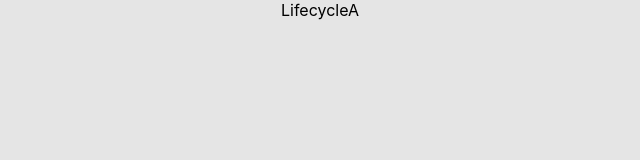
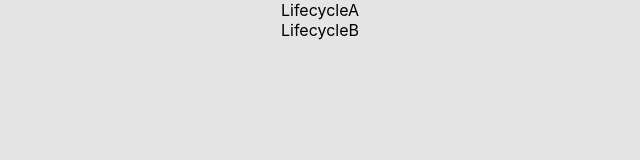
Before and after one commit to RazzSunuwar/React-Practice, a React (Create React App) app: page / in a window 1280 px wide. Shown: the top 160 px of the page, without its empty margins (320-960 px from the left). Built offline with nearby package versions, Linux system fonts and the light colour scheme.

Commit message:
Lifecycle method

```diff
--- a/src/components/LifecycleMethods/LifecycleA.js
+++ b/src/components/LifecycleMethods/LifecycleA.js
@@ -1,5 +1,6 @@
 import React from 'react';
 import { Component } from 'react';
+import LifecycleB from './LifecycleB';
 
 
 class LifecycleA extends Component{
@@ -24,7 +25,8 @@
         console.log('LifecycleA render')
         return(
             <div>
-                LifecycleA
+                <div>LifecycleA</div> {/* Parent component */}
+                <LifecycleB />  {/* Child component */}
             </div>
         )
     }
--- /dev/null
+++ b/src/components/LifecycleMethods/LifecycleB.js
@@ -0,0 +1,33 @@
+import React from 'react';
+import { Component } from 'react';
+
+
+class LifecycleB extends Component{
+    constructor(props){
+        super(props)
+        this.state = {
+            name: 'Viswas'
+        }
+        console.log('LifecycleB constructor');
+    }
+
+    componentDidMount() {
+        console.log('LifecycleB componentDidMount')
+    }
+
+    /*access to props and state */
+    static getDerivedStateFromProps(props, state){
+        console.log('LifecycleB getDerivedStateFromProps')
+        return null
+    }
+    render(){
+        console.log('LifecycleB render')
+        return(
+            <div>
+                LifecycleB
+            </div>
+        )
+    }
+}
+
+export default LifecycleB;
```
